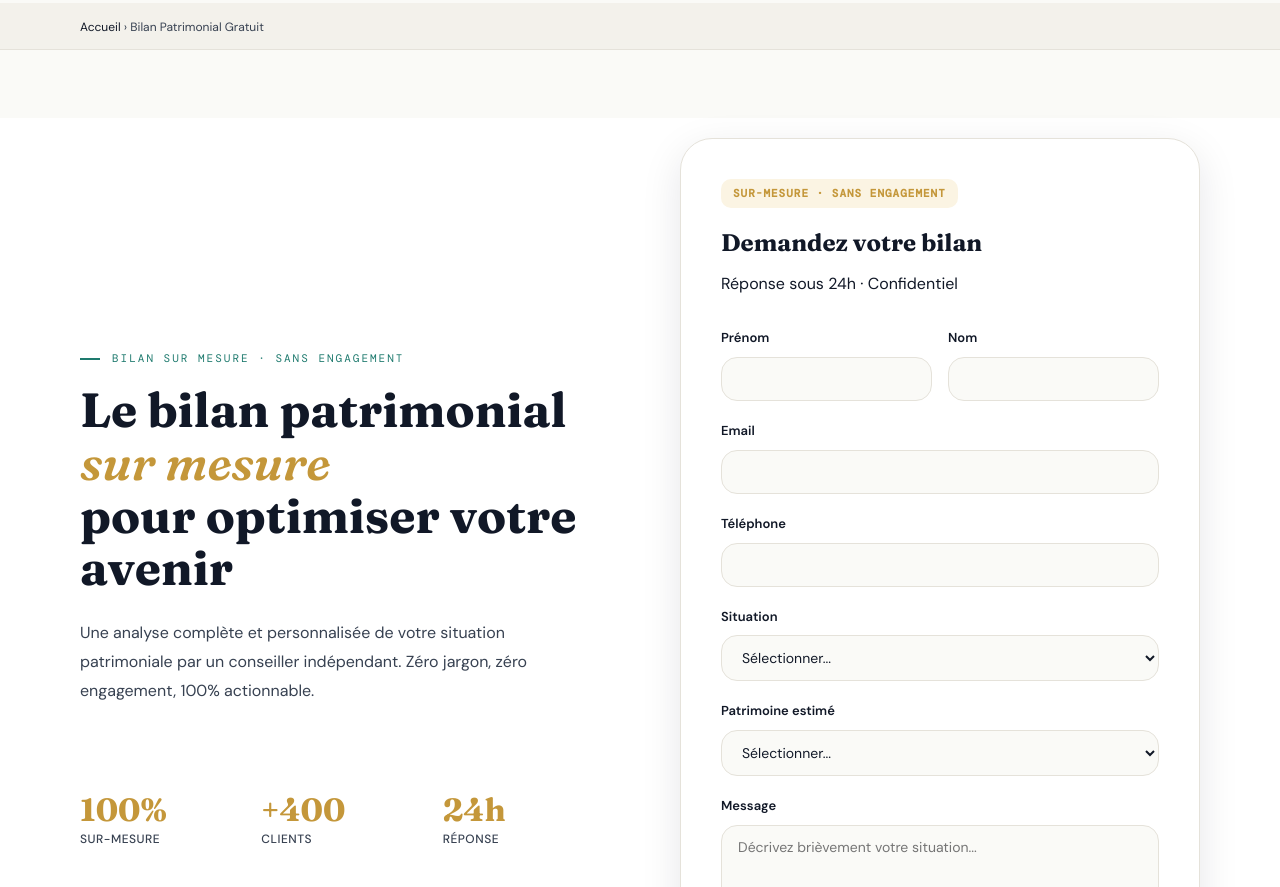
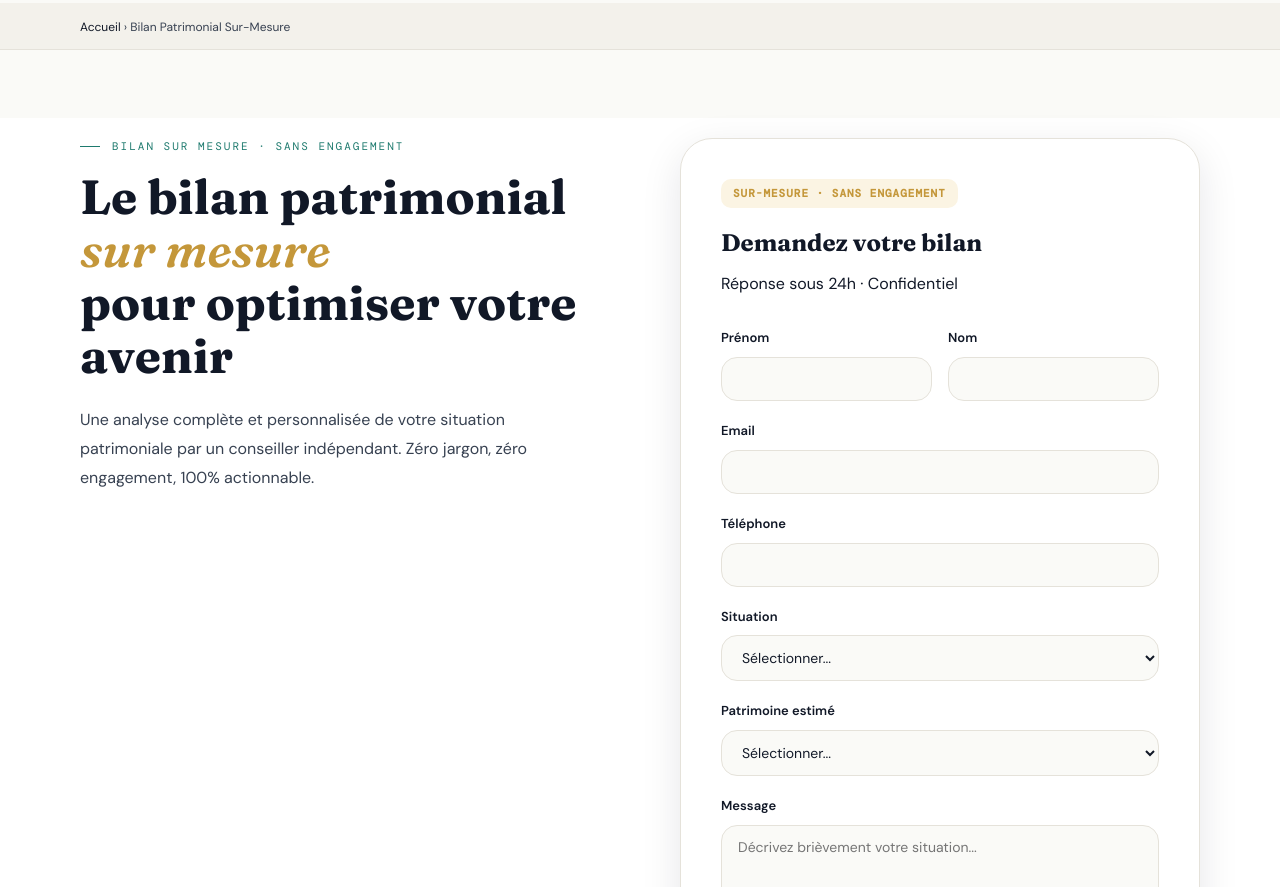
Before and after one commit to medymatima-a11y/proactifs-conseils, a plain HTML site: page bilan-patrimonial-gratuit.html in a window 1280 px wide. Shown: the part 65-952 px from the top of the page. Drawn offline with nearby package versions, Linux system fonts and the light colour scheme.

Commit message:
fix: breadcrumb sans 'Gratuit', suppression stats, alignement haut colonnes

```diff
--- a/bilan-patrimonial-gratuit.html
+++ b/bilan-patrimonial-gratuit.html
@@ -215,7 +215,7 @@
       display:grid;
       grid-template-columns:1fr 1fr;
       gap:80px;
-      align-items:center;
+      align-items:flex-start;
     }
 
     .split-hero .left {
@@ -854,7 +854,7 @@
 <!-- BREADCRUMB -->
 <div class="breadcrumb-bar">
   <div class="container">
-    <small><a href="/">Accueil</a> › <span>Bilan Patrimonial Gratuit</span></small>
+    <small><a href="/">Accueil</a> › <span>Bilan Patrimonial Sur-Mesure</span></small>
   </div>
 </div>
 
@@ -865,20 +865,6 @@
     <h1>Le bilan patrimonial <em>sur mesure</em><br>pour optimiser votre avenir</h1>
     <p class="sec-subtitle">Une analyse complète et personnalisée de votre situation patrimoniale par un conseiller indépendant. Zéro jargon, zéro engagement, 100% actionnable.</p>
 
-    <div class="hero-stats">
-      <div class="hero-stat-item">
-        <div class="hero-stat-number">100%</div>
-        <div class="hero-stat-label">Sur-mesure</div>
-      </div>
-      <div class="hero-stat-item">
-        <div class="hero-stat-number">+400</div>
-        <div class="hero-stat-label">Clients</div>
-      </div>
-      <div class="hero-stat-item">
-        <div class="hero-stat-number">24h</div>
-        <div class="hero-stat-label">Réponse</div>
-      </div>
-    </div>
   </div>
 
   <div class="right reveal">
```
